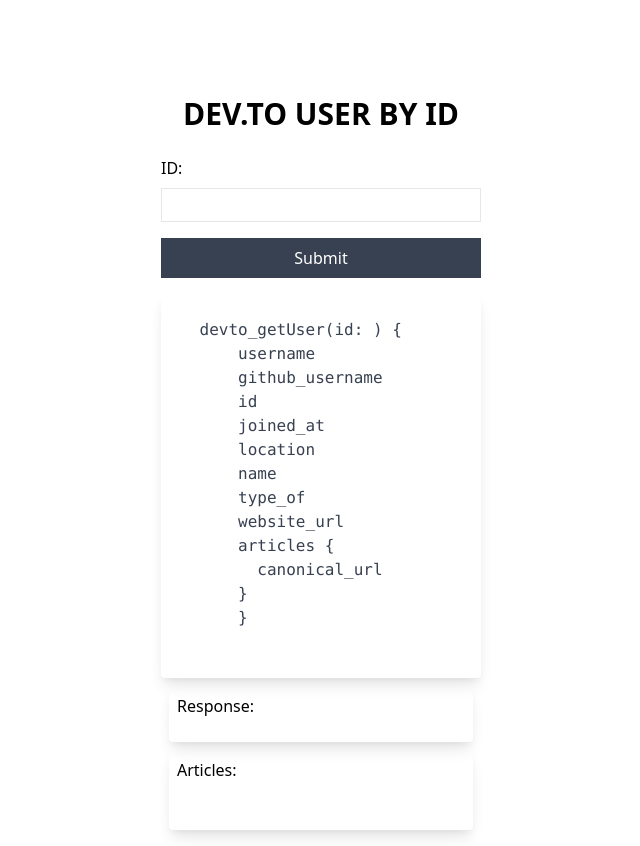
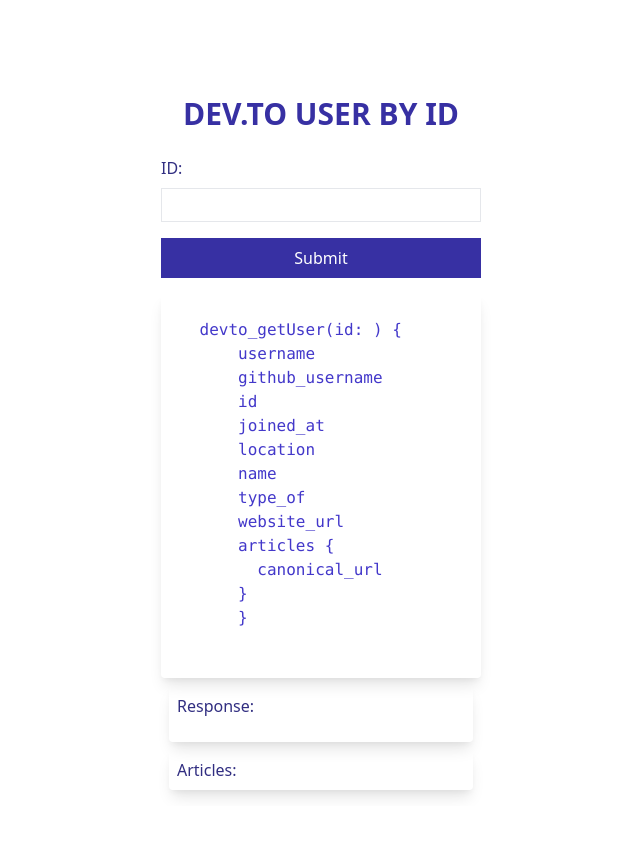
Before and after one commit to Cerchie/stepzen-netlify-custom-site-generator-nov, a plain HTML site: page index.html in a window 1280 px wide. Shown: the whole page, without its empty margins (319-959 px from the left). After the commit the page ends 806 px from the top, so only its background shows below. Drawn offline with nearby package versions, Linux system fonts and the light colour scheme.

Commit message:
styling-- spaces and purrrrple

```diff
--- a/index.html
+++ b/index.html
@@ -37,7 +37,16 @@
   </head>
 
   <body>
-    <h1 class="text-center text-3xl font-bold mt-24 mb-6 uppercase">
+    <h1
+      class="
+        text-center text-3xl
+        font-bold
+        mt-24
+        mb-6
+        uppercase
+        text-indigo-800
+      "
+    >
       DEV.to User By ID
     </h1>
     <div class="w-2/4 mx-auto" x-data="{ open: false}">
@@ -50,7 +59,7 @@
         @submit.prevent="submitData"
       >
         <div class="mb-4">
-          <label class="block mb-2">ID:</label>
+          <label class="block mb-2 text-indigo-900">ID:</label>
           <input
             type="text"
             name="id"
@@ -61,7 +70,7 @@
 
         <button
           class="
-            bg-gray-700
+            bg-indigo-800
             hover:bg-gray-800
             disabled:opacity-50
             text-white
@@ -74,7 +83,7 @@
         ></button>
 
         <div class="max-w-sm rounded shadow-lg">
-          <pre class="text-gray-700 text-base">
+          <pre class="text-indigo-700 text-base">
 
     devto_getUser(id: <span x-text="formData.id"></span>) {
         username
@@ -93,15 +102,25 @@
             </pre>
         </div>
         <div>
-          <div class="max-w-sm rounded shadow-lg p-2 m-2">
+          <div class="max-w-sm rounded shadow-lg p-2 m-2 text-indigo-900">
             Response:
             <pre class="p-2"><span x-text="message"></span></pre>
           </div>
         </div>
         <div>
-          <div class="max-w-sm rounded shadow-lg p-2 m-2">
+          <div
+            class="
+              max-w-sm
+              rounded
+              shadow-lg
+              m-2
+              p-2
+              overflow-scroll
+              text-indigo-900
+            "
+          >
             Articles:
-            <pre class="p-2"><span x-text="articles" class="p-2"></span></pre>
+            <pre><span x-text="articles"></span></pre>
           </div>
         </div>
       </form>
@@ -164,7 +183,10 @@
       Location: ${data.data.devto_getUser.location}
                                   `
                 this.message = message_massage
-                this.articles = `Articles: ${data.data.devto_getUser.articles[0].title} ${data.data.devto_getUser.articles[1].title} ${data.data.devto_getUser.articles[2].title}`
+                this.articles = `
+  1. ${data.data.devto_getUser.articles[0].title}
+  2. ${data.data.devto_getUser.articles[1].title}
+  3. ${data.data.devto_getUser.articles[2].title}`
               })
               .catch((err) => {
                 console.log(err)
```
